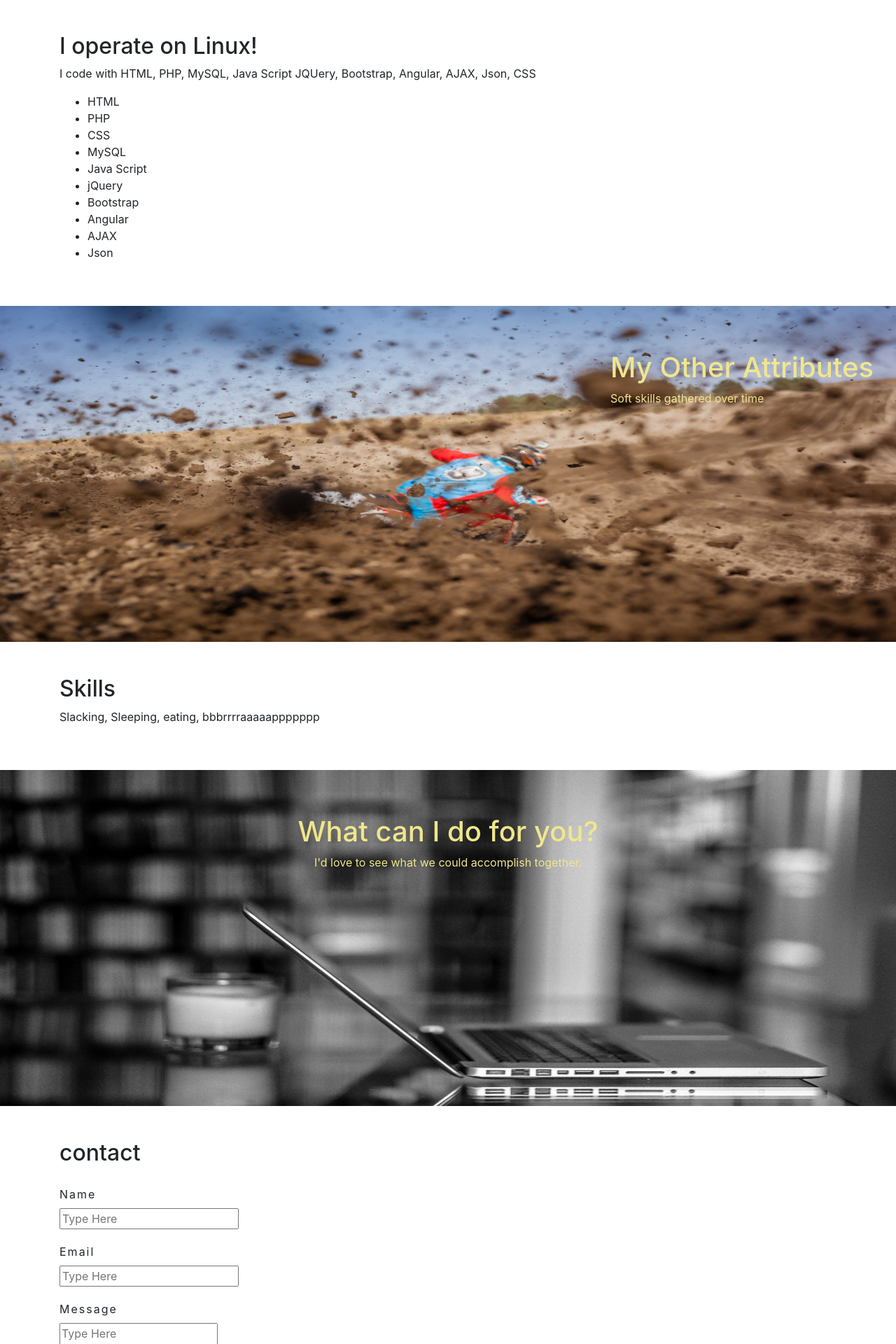
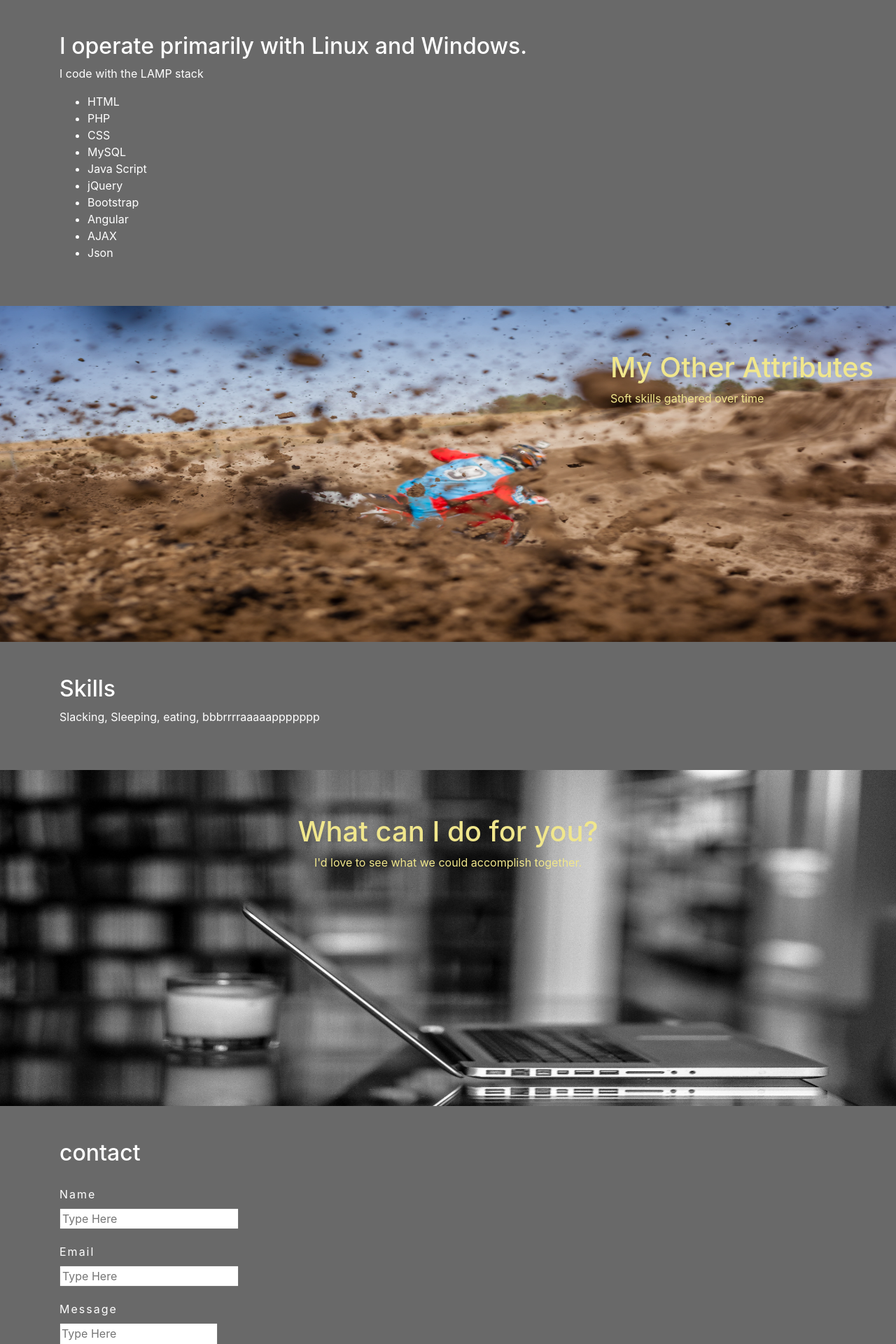
Before and after one commit to mdavid50/pwp, a PHP site: page / in a window 1280 px wide; the page is wider, and only the part inside the window is pictured. Shown: the part 2081-4001 px from the top of that part at 70% size. Run offline with PHP 8.4, Linux system fonts and the light colour scheme.

Commit message:
added background color link within page

```diff
--- a/public_html/index.php
+++ b/public_html/index.php
@@ -28,13 +28,13 @@
 		<div class="collapse navbar-collapse" id="navbarTogglerDemo01">
 			<ul class="navbar-nav ml-auto">
 				<li class="nav-item">
-					<a class="nav-link" href="#">About</a>
+					<a class="nav-link" href="#about">About</a>
 				</li>
 				<li class="nav-item">
-					<a class="nav-link" href="#">Languages</a>
+					<a class="nav-link" href="#languages">Languages</a>
 				</li>
 				<li class="nav-item">
-					<a class="nav-link" href="#">Skills</a>
+					<a class="nav-link" href="#skills">Skills</a>
 				</li>
 				<li class="nav-item">
 					<a href="https://github.com/mdavid50" target="_blank" class="nav-link">Github</a>
@@ -46,7 +46,7 @@
 					<a class="nav-link" href="./documentation/matthew-david-resume.pdf">Resume</a>
 				</li>
 				<li class="nav-item">
-					<a class="nav-link" href="#">Contact</a>
+					<a class="nav-link" href="#contact">Contact</a>
 				</li>
 			</ul>
 		</div>
@@ -72,7 +72,7 @@
 					<p>In life I regularly find myself in pursuit of a greater challenge. I was raised with the belief that to say you can't would be admitting that you were incapable of learning. This instilled a persistent drive to accomplish better things. You should not be afraid to fail, but be afraid of not learning. These few little pieces of advice have led me to persue some incredible interests and hobbies. From blasting through the desert on my dirtbike to learning how to code and camping, snowboarding, and travel abroad inbetween, I feel like I have gained some invaluable experience</p>
 					<p>I began my career life as an electrician. I built server rooms, access control systems, hospitals, schools, offices, and homes. I was taught a lot about what hard work was. I loved to troubleshoot, design, and create. This life required some major</p>
 				</div>
-				<div class="col-md-4 col-lg-6"><img src="./images/getting-ready.jpg"></div>
+				<div class="col-md-4 col-lg-6"><img class="mh-60" src="./images/getting-ready.jpg" alt="picture of Matt David"></div>
 			</div>
 		</div>
 	</section>
@@ -91,8 +91,8 @@
 		<div class="container">
 			<div class="row">
 				<div class="col-md-8 col-lr-6">
-					<h2>I operate on Linux!</h2>
-					<p>I code with HTML, PHP, MySQL, Java Script JQUery, Bootstrap, Angular, AJAX, Json, CSS</p>
+					<h2>I operate primarily with Linux and Windows.</h2>
+					<p>I code with the LAMP stack</p>
 					<ul>
 						<li>HTML</li>
 						<li>PHP</li>
@@ -141,7 +141,7 @@
 		</div>
 	</div>
 
-	<section class="p-5 solid mt-0" id="skills">
+	<section class="p-5 solid mt-0" id="contact">
 		<div class="container">
 			<div class="row">
 				<div class="col-md-8 col-lr-6">
--- a/public_html/style/style.css
+++ b/public_html/style/style.css
@@ -7,8 +7,9 @@
 	width: 100%;
 }
 
-.parallax {
-
+section {
+	background-color: dimgrey;
+	color: white;
 }
 
 
```
